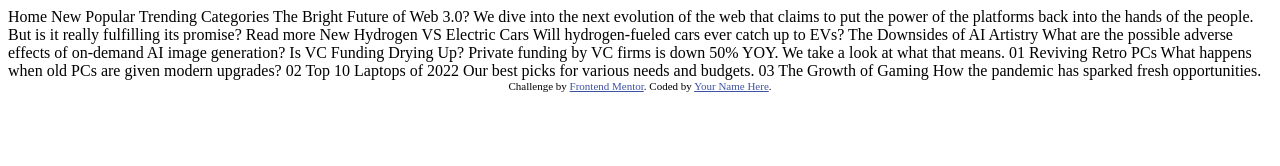
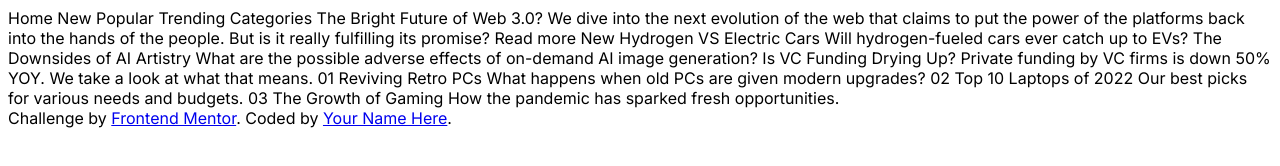
Before and after one commit to lmpko/frontendmentor-news-homepage-main, a plain HTML site: page index.html in a window 1280 px wide. Drawn offline with Linux system fonts and the light colour scheme.

Commit message:
fonts added , css file created

```diff
--- /dev/null
+++ b/app.css
@@ -0,0 +1,3 @@
+body{
+    font-family: 'Inter', sans-serif;
+}
--- a/index.html
+++ b/index.html
@@ -8,11 +8,11 @@
 
   <title>Frontend Mentor | News homepage</title>
 
-  <!-- Feel free to remove these styles or customise in your own stylesheet 👍 -->
-  <style>
-    .attribution { font-size: 11px; text-align: center; }
-    .attribution a { color: hsl(228, 45%, 44%); }
-  </style>
+  <link rel="stylesheet" href="app.css">
+
+  <link rel="preconnect" href="https://fonts.googleapis.com">
+  <link rel="preconnect" href="https://fonts.gstatic.com" crossorigin>
+  <link href="https://fonts.googleapis.com/css2?family=Inter:wght@400;700;800&display=swap" rel="stylesheet">
 </head>
 <body>
 
```
